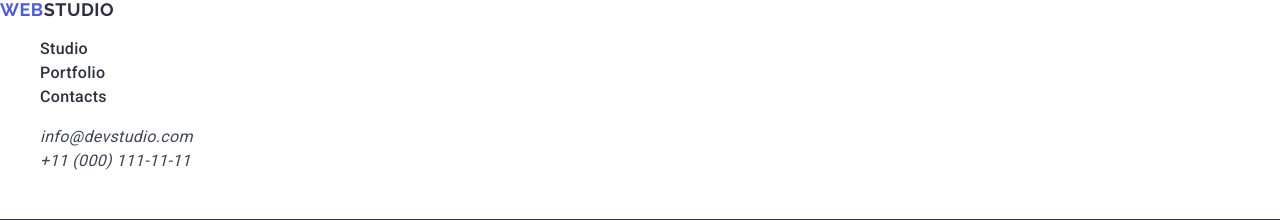
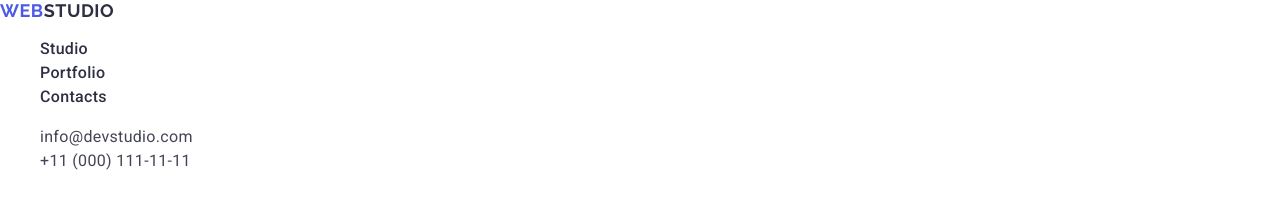
Before and after one commit to Kostyansky/goit-markup-hw-02, a plain HTML site: page index.html in a window 1280 px wide. Shown: the top 220 px of the page. Drawn offline with nearby package versions, Linux system fonts and the light colour scheme.

Commit message:
start markup

```diff
--- a/css/styles.css
+++ b/css/styles.css
@@ -1,4 +1,8 @@
-.body {}
+.body {
+    font-family: "Roboto", sans-serif;
+    color: #434455;
+    background: #FFFFFF;
+}
 
 .visually-hidden {
     position: absolute;
@@ -23,17 +27,18 @@ a {
 }
 
 .header-link {
-    color: var(--NAVY-BLUE, #2E2F42);
+    font-family: "Raleway", sans-serif;
+    color: var(--IRIS, #4D5AE5);
     font-family: Raleway;
     font-size: 18px;
     font-weight: 700;
-    line-height: 1.16;
+    line-height: 1.17;
     letter-spacing: 0.03em;
     text-transform: uppercase;
 }
 
 .header-link-color {
-    color: var(--IRIS, #4D5AE5);
+    color: var(--NAVY-BLUE, #2E2F42);
 }
 
 .header-item-link {
@@ -45,7 +50,12 @@ a {
     letter-spacing: 0.02em;
 }
 
+.header-item-link:hover {
+    color: #404bbf
+}
+
 .header-link-address {
+    font-style: normal;
     color: var(--SLATE, #434455);
     font-family: Roboto;
     font-size: 16px;
@@ -72,6 +82,8 @@ a {
 }
 
 .main-button {
+    cursor: pointer;
+    font-family: "Roboto", sans-serif;
     display: inline-flex;
     padding: 16px 32px;
     align-items: flex-start;
@@ -85,6 +97,10 @@ a {
     font-weight: 500;
     line-height: 1.5;
     letter-spacing: 0.04em;
+}
+
+.main-button:hover {
+    color: #404BBF
 }
 
 .main-subtitle-advantage {
@@ -179,17 +195,17 @@ a {
 }
 
 .footer-link {
-    color: var(--CLOUD, #F4F4FD);
+    color: var(--IRIS, #4D5AE5);
     font-family: Raleway;
     font-size: 18px;
     font-weight: 700;
-    line-height: 1.16;
+    line-height: 1.17;
     letter-spacing: 0.03em;
     text-transform: uppercase;
 }
 
 .footer-link-color {
-    color: var(--IRIS, #4D5AE5);
+    color: var(--CLOUD, #F4F4FD);
 }
 
 .footer-paragraph {
@@ -202,6 +218,7 @@ a {
 }
 
 .footer {
+    font-family: "Raleway";
     width: 1440px;
     height: 312px;
     flex-shrink: 0;
--- a/index.html
+++ b/index.html
@@ -19,11 +19,11 @@
     />
     <link rel="stylesheet" href="./css/styles.css" />
   </head>
-  <body>
+  <body class="body">
     <header class="header">
       <nav class="header-navigation">
         <a class="header-link" href="./index.html"
-          ><span class="header-link-color">Web</span>Studio</a
+          >Web<span class="header-link-color">Studio</span></a
         >
         <ul class="header-list">
           <li class="header-item">
@@ -213,7 +213,7 @@
     </main>
     <footer class="footer">
       <a class="footer-link" href="./index.html"
-        ><span class="footer-link-color">Web</span>Studio</a
+        >Web<span class="footer-link-color">Studio</span></a
       >
       <p class="footer-paragraph">
         Increase the flow of customers and sales for your business with digital
```
